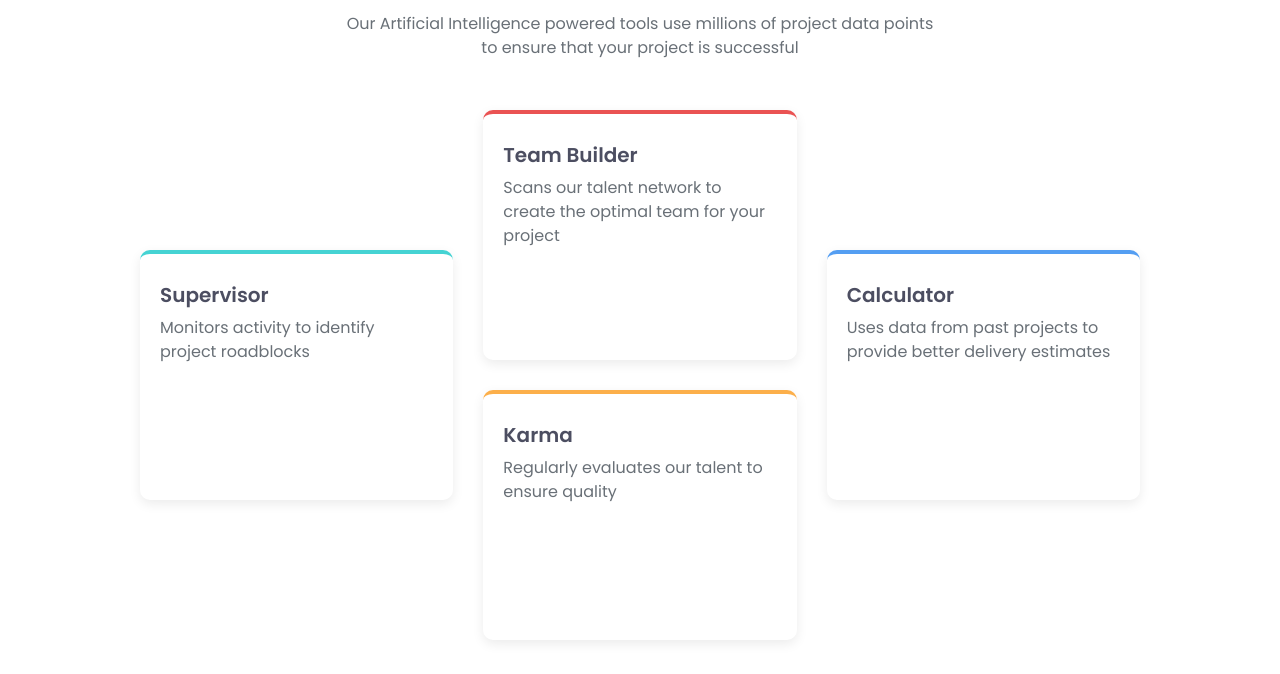
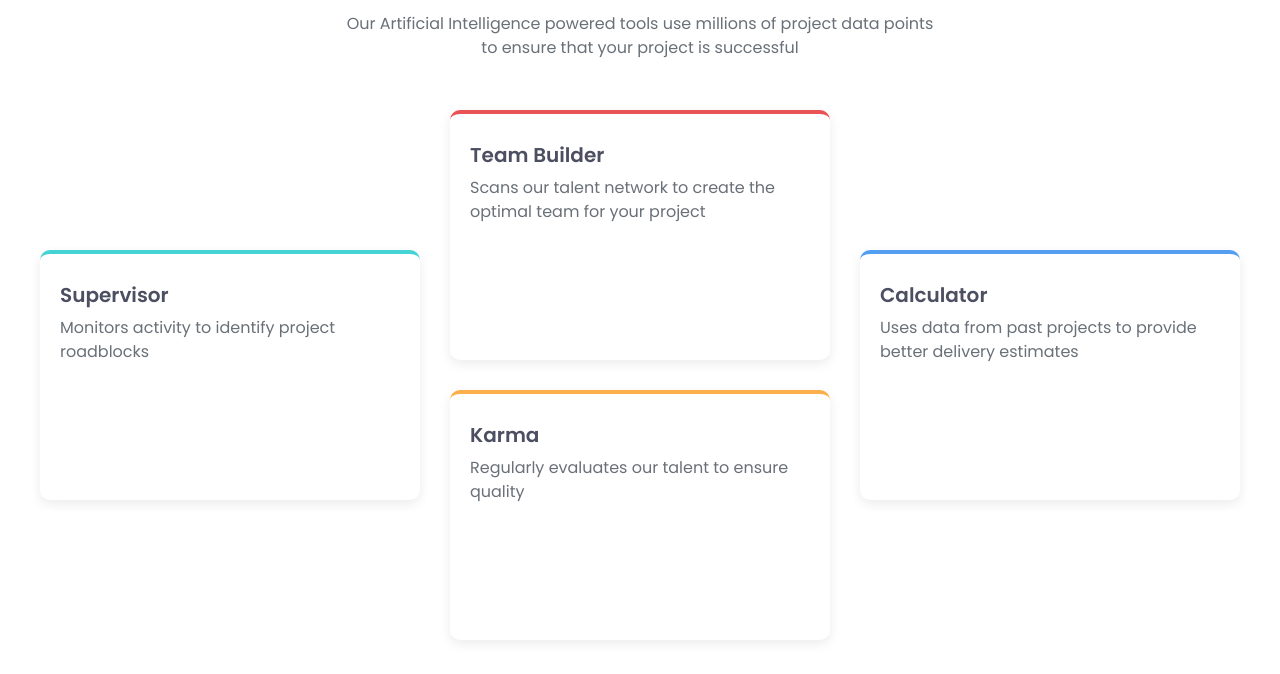
Before and after one commit to codewithaisosa/four-card-feature, a plain HTML site: page index.html in a window 1280 px wide. Shown: the part 126-800 px from the top of the page. Drawn offline with Linux system fonts and the light colour scheme.

Commit message:
Update style.css

```diff
--- a/assets/css/style.css
+++ b/assets/css/style.css
@@ -48,7 +48,7 @@ p {
   flex-direction: column;
   text-align: center;
   .card-grid {
-    width: min(100% - 4rem, 100rem);
+    width: min(100% - 4rem, 120rem);
     display: grid;
     gap: 3rem;
     margin: 2rem auto;
```
